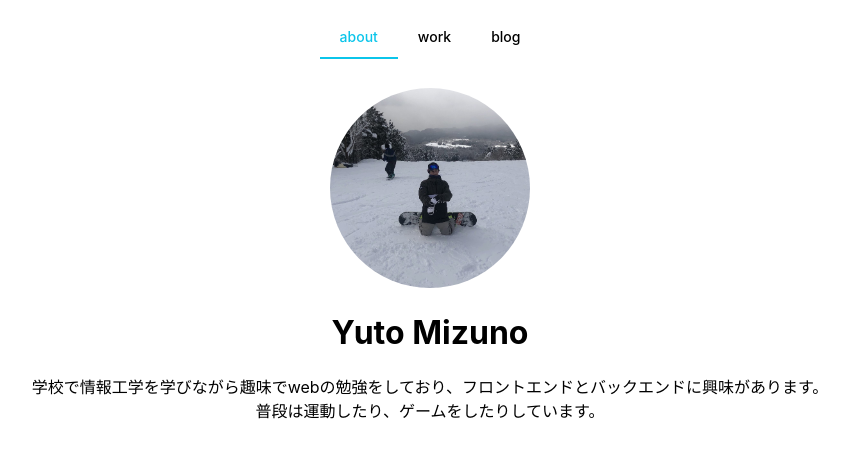
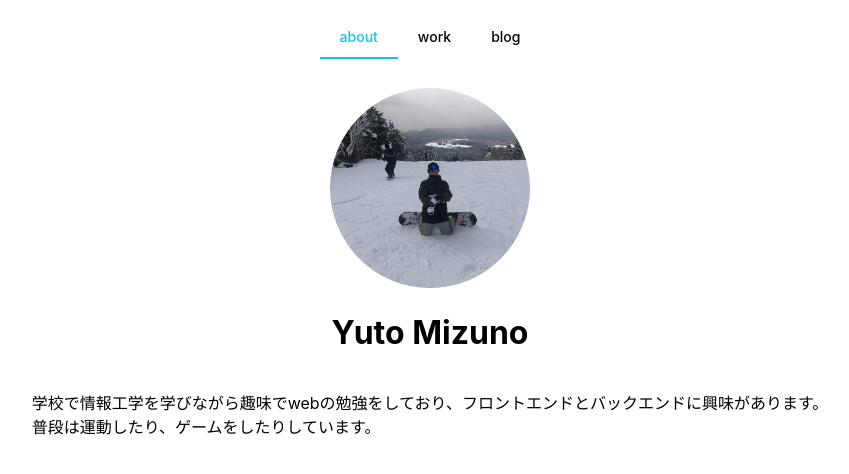
Before and after one commit to myuto7/portfolio, a Next.js app: page / in a window 1280 px wide. Shown: the top 474 px of the page, without its empty margins (210-1059 px from the left). Built offline with nearby package versions, Linux system fonts and the light colour scheme.

Commit message:
fix: about me

```diff
--- a/components/About.tsx
+++ b/components/About.tsx
@@ -29,8 +29,10 @@ const About: NextPage = () => {
             <div className={styles.centered}>
                 <Image src={profile} className={styles.profile} width={200} height={200} />
                 <h1>Yuto Mizuno</h1>
+            </div>
+            <div className={styles.profileStatement}>
                 <p>
-                    学校で情報工学を学びながら趣味でwebの勉強をしており、フロントエンドとバックエンドに興味があります。<br/>普段は運動したり、ゲームをしたりしています。
+                    学校で情報工学を学びながら趣味でwebの勉強をしており、フロントエンドとバックエンドに興味があります。<br />普段は運動したり、ゲームをしたりしています。
                 </p>
             </div>
         </>
--- a/styles/Home.module.css
+++ b/styles/Home.module.css
@@ -224,3 +224,13 @@
   display: flex;
   justify-content: center;
 }
+
+.profileStatement {
+  text-align: center;
+  margin: auto 5vw;
+}
+
+.profileStatement p {
+  display: inline-block;
+  text-align: left;
+}
```
